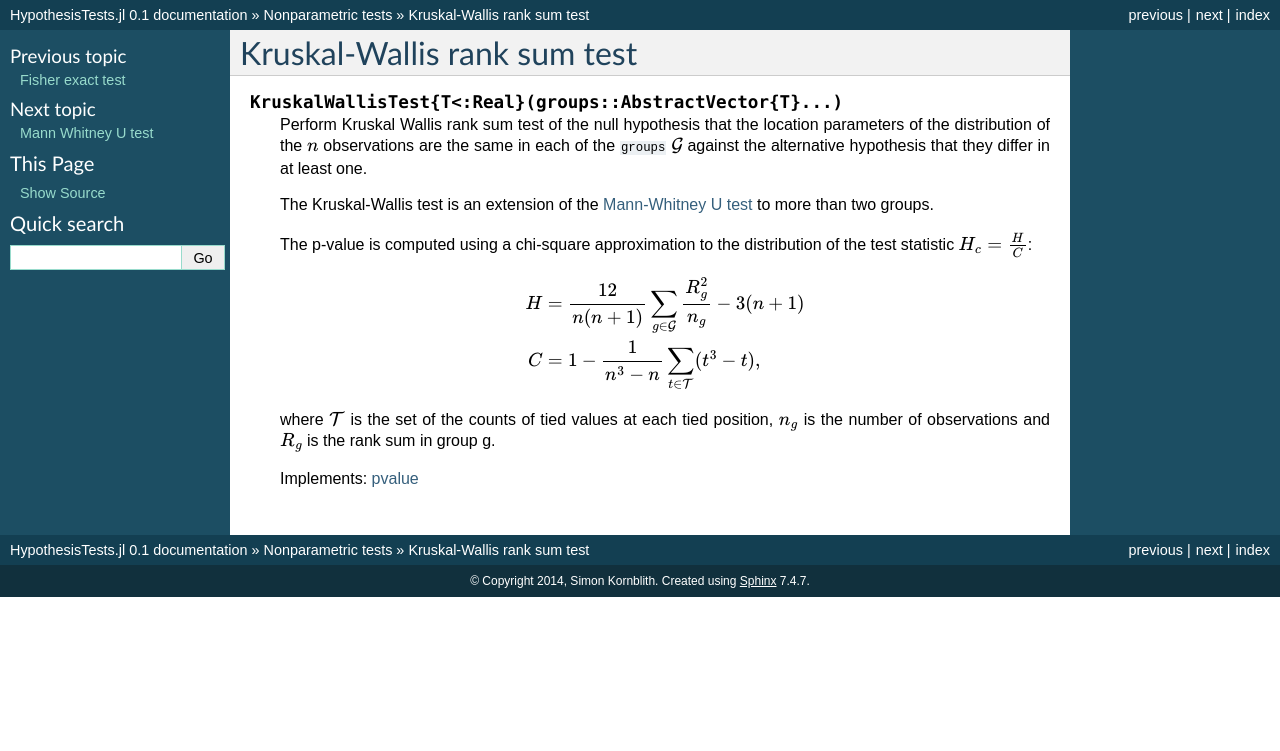
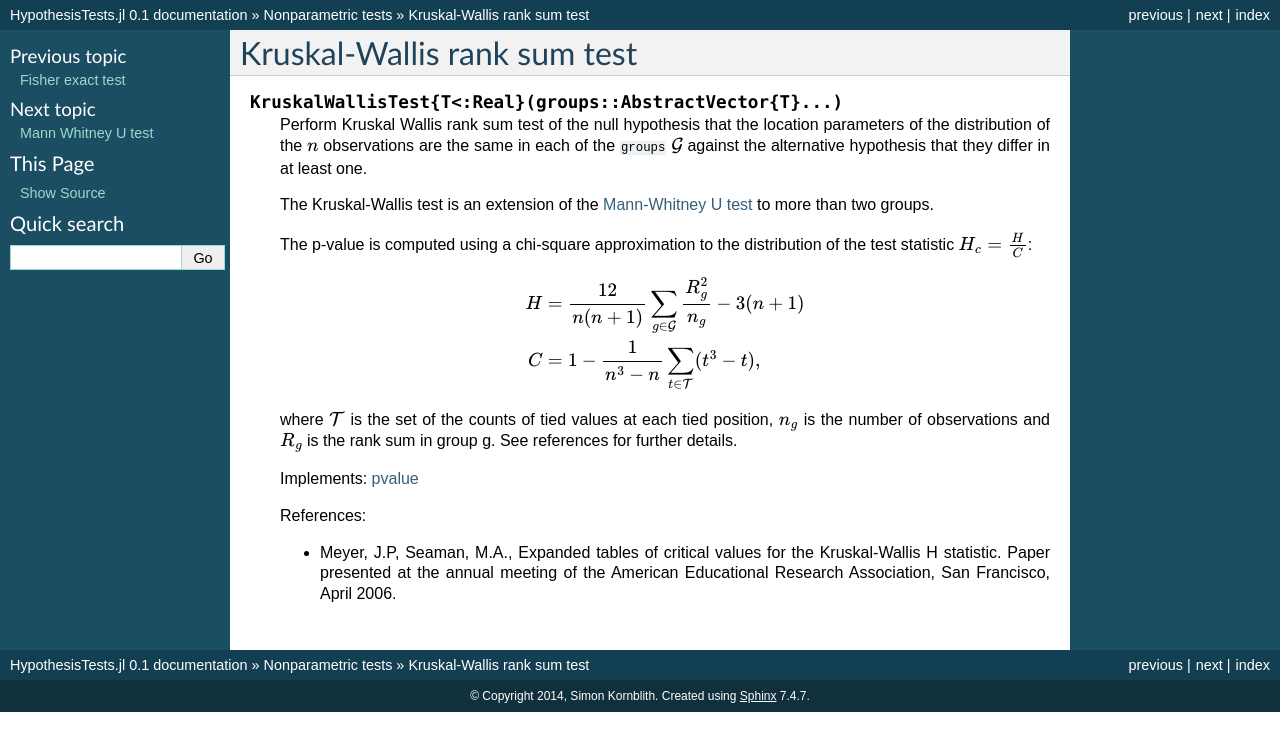
Before and after one commit to JuliaStats/HypothesisTests.jl, a Sphinx documentation site: the page built from doc/nonparametric/test_kruskal_wallis.rst, in a window 1280 px wide. Shown: the top 751 px of the page. Built offline with Sphinx 7.4.7, drawn with Linux system fonts in a browser that asks for light colours; formulas are drawn with MathJax 3.

```diff
--- a/doc/nonparametric/test_kruskal_wallis.rst
+++ b/doc/nonparametric/test_kruskal_wallis.rst
@@ -16,8 +16,12 @@
         H &= \frac{12}{n(n+1)} \sum_{g \in \mathcal{G}} \frac{R_g^2}{n_g} - 3(n+1)\\
         C &= 1-\frac{1}{n^3-n}\sum_{t \in \mathcal{T}} (t^3-t),
 
-    where :math:`\mathcal{T}` is the set of the counts of tied values
-    at each tied position, :math:`n_g` is the number of observations and
-    :math:`R_g` is the rank sum in group g.
+    where :math:`\mathcal{T}` is the set of the counts of tied values at each tied position, :math:`n_g` is the number of observations and
+    :math:`R_g` is the rank sum in group g. See references for further details.
 
     Implements: :ref:`pvalue<pvalue>`
+
+    References:
+
+    - Meyer, J.P, Seaman, M.A., Expanded tables of critical values for the Kruskal-Wallis H statistic.
+      Paper presented at the annual meeting of the American Educational Research Association, San Francisco, April 2006.
```
Also changed, not shown: 2 other files.
